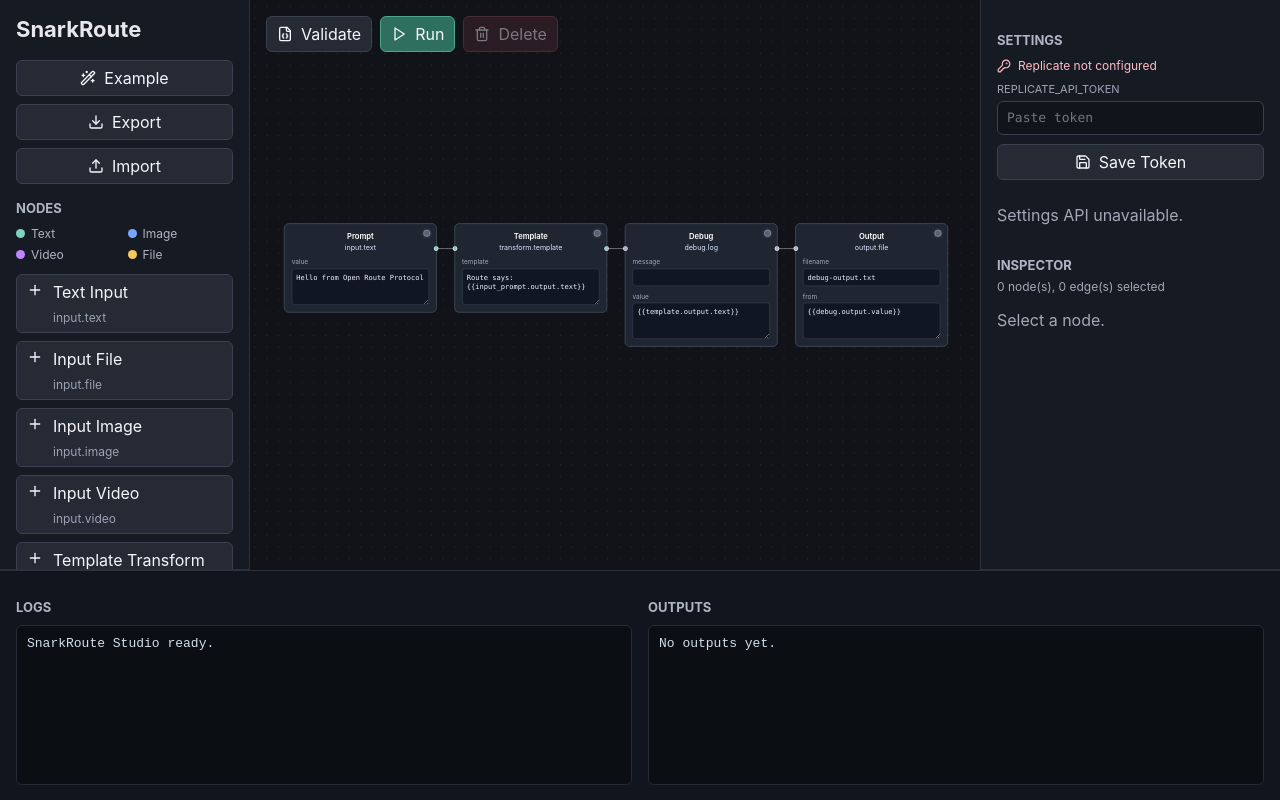
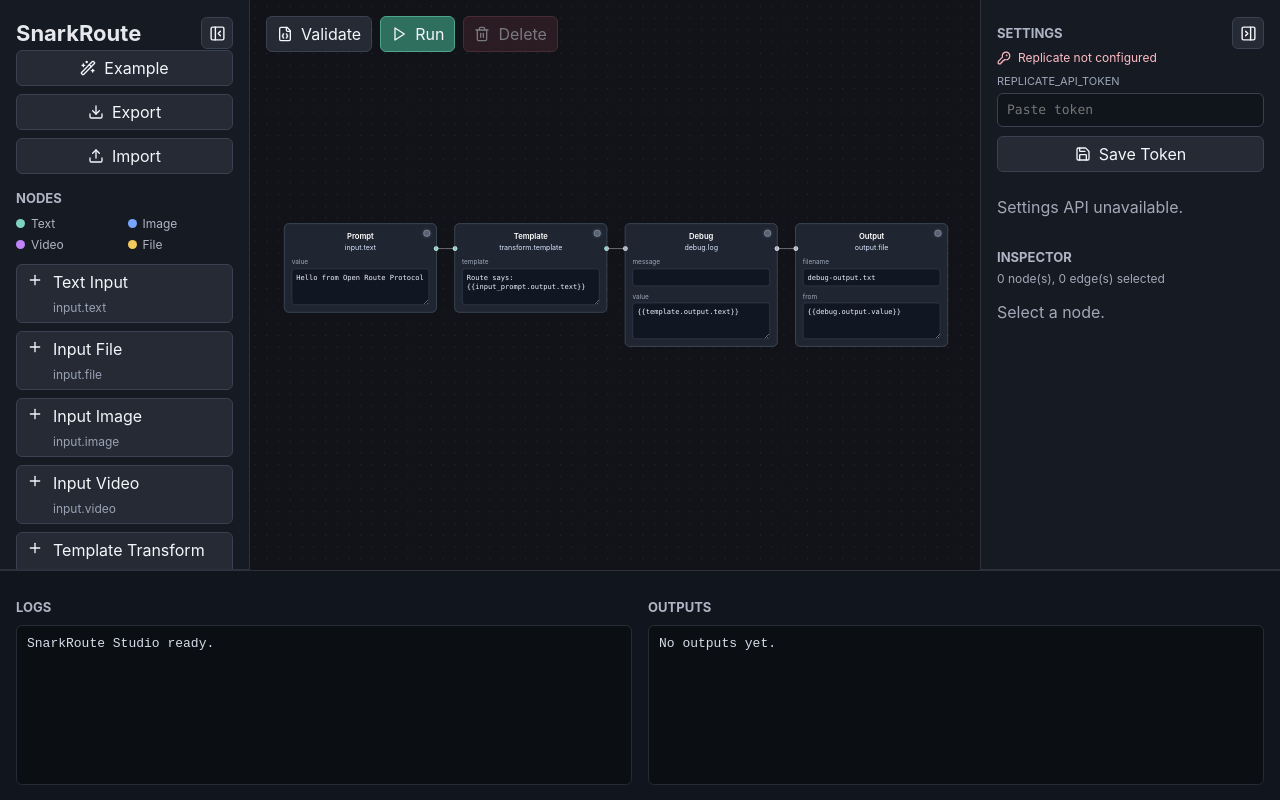
Before and after one commit to Snark-s/snarkroute, a React (Vite) app in the folder apps/studio/: page / in a window 1280 px wide. Built offline with nearby package versions, Linux system fonts and the light colour scheme; no server answers.

Commit message:
Add collapsible studio sidebars

```diff
--- a/apps/studio/src/main.tsx
+++ b/apps/studio/src/main.tsx
@@ -15,7 +15,7 @@ import {
   type NodeChange,
   type NodeProps
 } from "@xyflow/react";
-import { Download, FileJson, KeyRound, Play, Plus, Save, Trash2, Upload, Wand2 } from "lucide-react";
+import { ChevronLeft, ChevronRight, Download, FileJson, KeyRound, PanelLeftClose, PanelRightClose, Play, Plus, Save, Trash2, Upload, Wand2 } from "lucide-react";
 import React, { useEffect, useMemo, useState } from "react";
 import { createRoot } from "react-dom/client";
 
@@ -320,6 +320,8 @@ function App() {
   const [replicateConfigured, setReplicateConfigured] = useState(false);
   const [settingsMessage, setSettingsMessage] = useState("");
   const [pendingBrowse, setPendingBrowse] = useState<{ nodeId: string; kind: AssetKind } | null>(null);
+  const [leftCollapsed, setLeftCollapsed] = useState(false);
+  const [rightCollapsed, setRightCollapsed] = useState(false);
 
   const selectedNode = nodes.find((node) => node.id === selectedId);
   const selectedNodeCount = nodes.filter((node) => node.selected).length;
@@ -587,9 +589,16 @@ function App() {
   }
 
   return (
-    <div className="app">
+    <div className={`app ${leftCollapsed ? "leftCollapsed" : ""} ${rightCollapsed ? "rightCollapsed" : ""}`}>
       <aside className="sidebar left">
-        <h1>SnarkRoute</h1>
+        <div className="sidebarHeader">
+          {!leftCollapsed ? <h1>SnarkRoute</h1> : null}
+          <button className="iconButton" title={leftCollapsed ? "Expand left panel" : "Collapse left panel"} onClick={() => setLeftCollapsed((value) => !value)}>
+            {leftCollapsed ? <ChevronRight size={17} /> : <PanelLeftClose size={17} />}
+          </button>
+        </div>
+        {!leftCollapsed ? (
+        <>
         <div className="toolbar">
           <button onClick={loadExample} title="Load example"><Wand2 size={16} /> Example</button>
           <button onClick={exportJson} title="Export route JSON"><Download size={16} /> Export</button>
@@ -605,6 +614,8 @@ function App() {
         {library.map((item) => (
           <button key={item.type} className="libraryItem" onClick={() => addNode(item.type)}><Plus size={16} />{item.label}<span>{item.type}</span></button>
         ))}
+        </>
+        ) : null}
       </aside>
 
       <main className="canvas" onDragOver={(event) => event.preventDefault()} onDrop={handleCanvasDrop}>
@@ -649,7 +660,14 @@ function App() {
       </main>
 
       <aside className="sidebar right">
-        <h2>Settings</h2>
+        <div className="sidebarHeader">
+          {!rightCollapsed ? <h2>Settings</h2> : null}
+          <button className="iconButton" title={rightCollapsed ? "Expand right panel" : "Collapse right panel"} onClick={() => setRightCollapsed((value) => !value)}>
+            {rightCollapsed ? <ChevronLeft size={17} /> : <PanelRightClose size={17} />}
+          </button>
+        </div>
+        {!rightCollapsed ? (
+        <>
         <div className="settingsPanel">
           <div className={`settingsStatus ${replicateConfigured ? "configured" : ""}`}>
             <KeyRound size={14} />
@@ -681,6 +699,8 @@ function App() {
         ) : (
           <p className="muted">Select a node.</p>
         )}
+        </>
+        ) : null}
       </aside>
 
       <section className="bottom">
--- a/apps/studio/src/styles.css
+++ b/apps/studio/src/styles.css
@@ -56,6 +56,18 @@ button:disabled {
   height: 100vh;
 }
 
+.app.leftCollapsed {
+  grid-template-columns: 52px 1fr 300px;
+}
+
+.app.rightCollapsed {
+  grid-template-columns: 250px 1fr 52px;
+}
+
+.app.leftCollapsed.rightCollapsed {
+  grid-template-columns: 52px 1fr 52px;
+}
+
 .sidebar {
   background: #161a22;
   border-color: #2b313d;
@@ -70,6 +82,31 @@ button:disabled {
 
 .right {
   border-width: 0 0 1px 1px;
+}
+
+.sidebarHeader {
+  align-items: center;
+  display: flex;
+  gap: 8px;
+  justify-content: space-between;
+  min-height: 34px;
+}
+
+.sidebarHeader h1,
+.sidebarHeader h2 {
+  margin: 0;
+}
+
+.iconButton {
+  flex: 0 0 auto;
+  min-height: 32px;
+  padding: 6px;
+  width: 32px;
+}
+
+.leftCollapsed .left,
+.rightCollapsed .right {
+  padding: 10px;
 }
 
 h1 {
```
